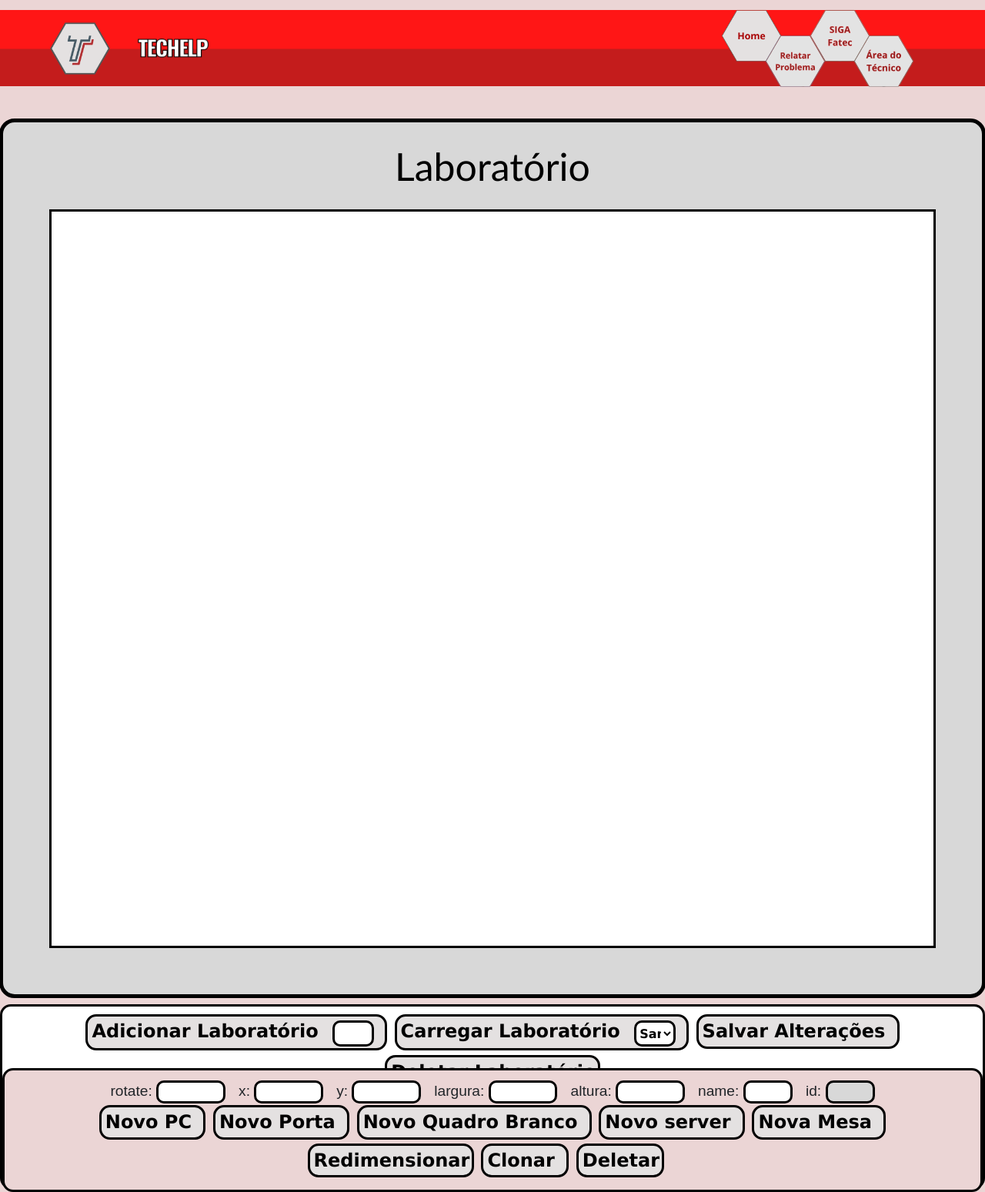
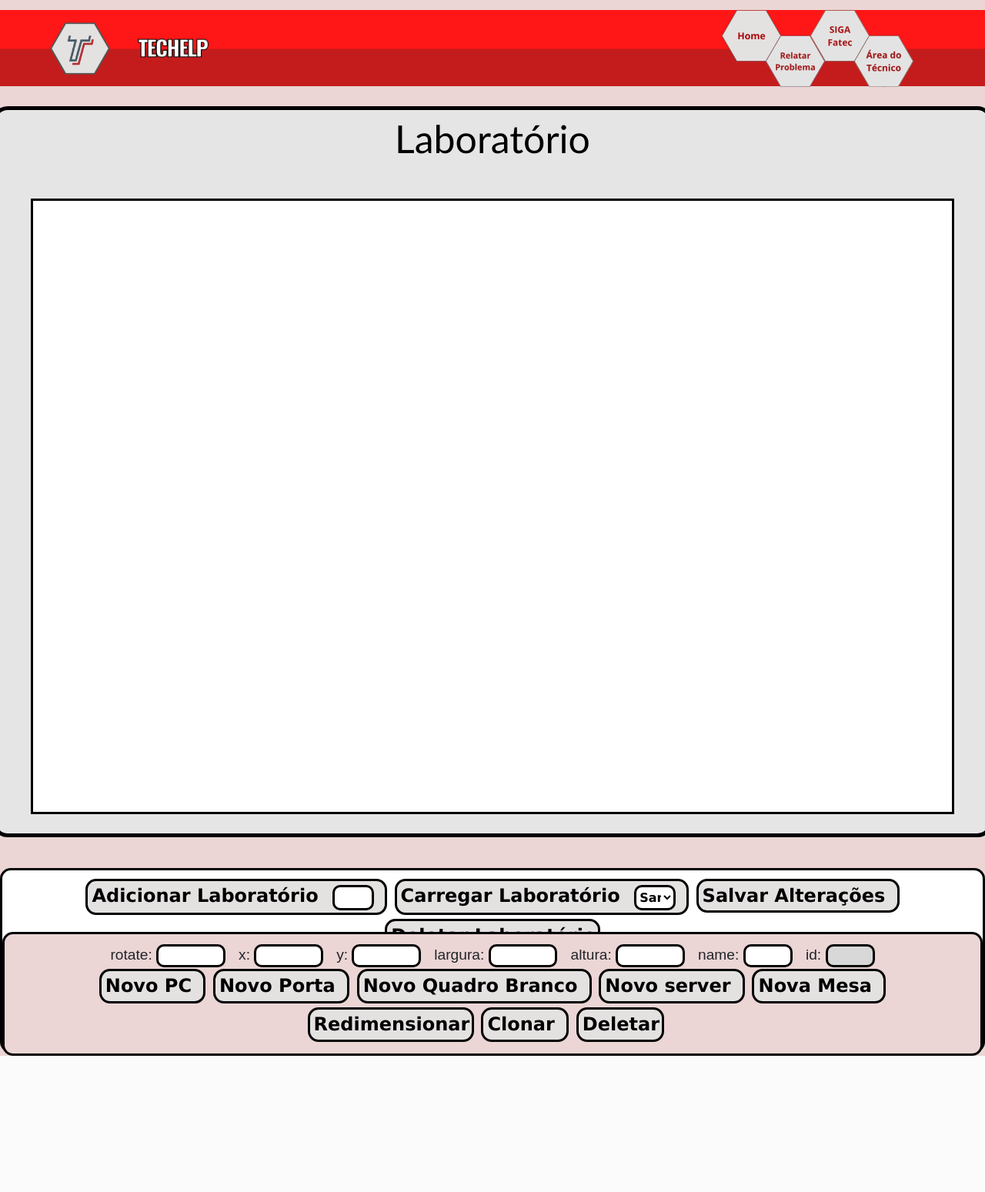
Before and after one commit to BuzzTech-API/API, a Flask app: page /editar in a window 1280 px wide. Shown: the whole page at 77% size. After the commit the page ends 1372 px from the top, so only its background shows below. Run offline with Flask 2, Linux system fonts and the light colour scheme; tables that the repository leaves empty hold one stand-in row (values such as "Sample post"); some libraries are stand-ins or nearby versions.

Commit message:
fixed: lab layout to position: absolute

```diff
--- a/src/app/static/css/Lab_Main.css
+++ b/src/app/static/css/Lab_Main.css
@@ -20,7 +20,7 @@
 
 }
 
-.local{
+.local1 {
   padding: 60px;
   background-color: rgb(216, 216, 216);
   border: 5px solid black;
--- a/src/app/static/css/edit.css
+++ b/src/app/static/css/edit.css
@@ -172,13 +172,24 @@
         border-radius: 10px;
     }
     .editarea {
-        margin-top: 1vh;
-        width: 90vw;
-        height: 120vh;
+        position: absolute;
+        top: 250px;
+        left: 20px;
+        right: 20px;
+        bottom: 200px;;
+        margin: 1vh auto;
+        width: 1200px;
+        height: 800px;
         background-color: #ffffff;
         border: 3px solid #000000;
         overflow: hidden;
     }
+
+    .local {
+        width: 1300px;
+        height: 950px;
+    }
+
     .innertext {
 		font-size: 100%;
         position: absolute;
@@ -215,6 +226,8 @@
         background-color: #EBD5D5;
     }
     .fundo1 {
+        position: absolute;
+        top: 1120px;
         background-color: #ffffff;
         margin-top: 1vh;
         height: 30vh;
--- a/src/app/templates/Portas.html
+++ b/src/app/templates/Portas.html
@@ -3,7 +3,7 @@
   <body>
     <main>
       <section class="container_geral">
-        <container class="local">
+        <container class="local1">
           <div class="rotulo"><u>Selecione o Laboratório</u></div>
 
             <!--fileiras 1-->
```
